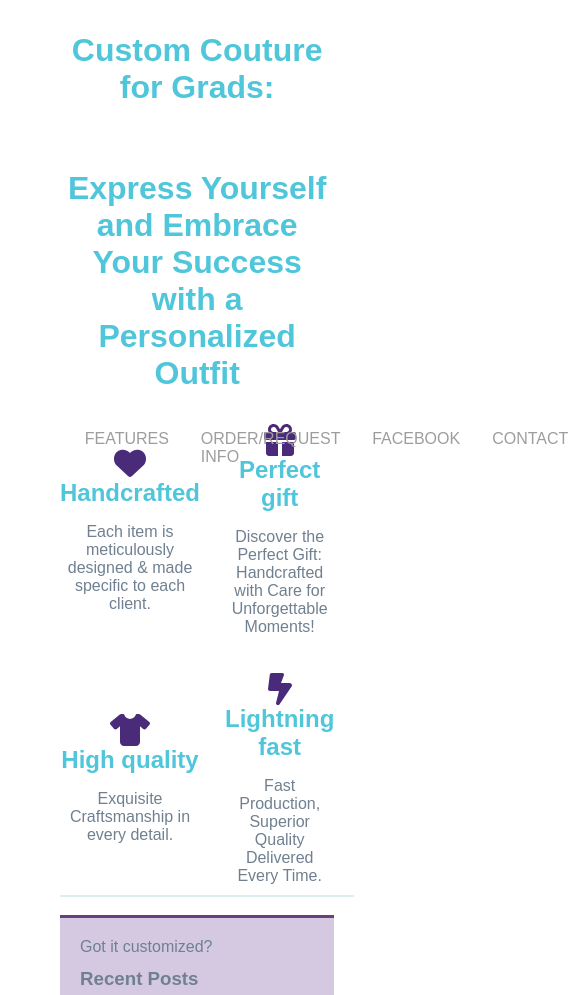
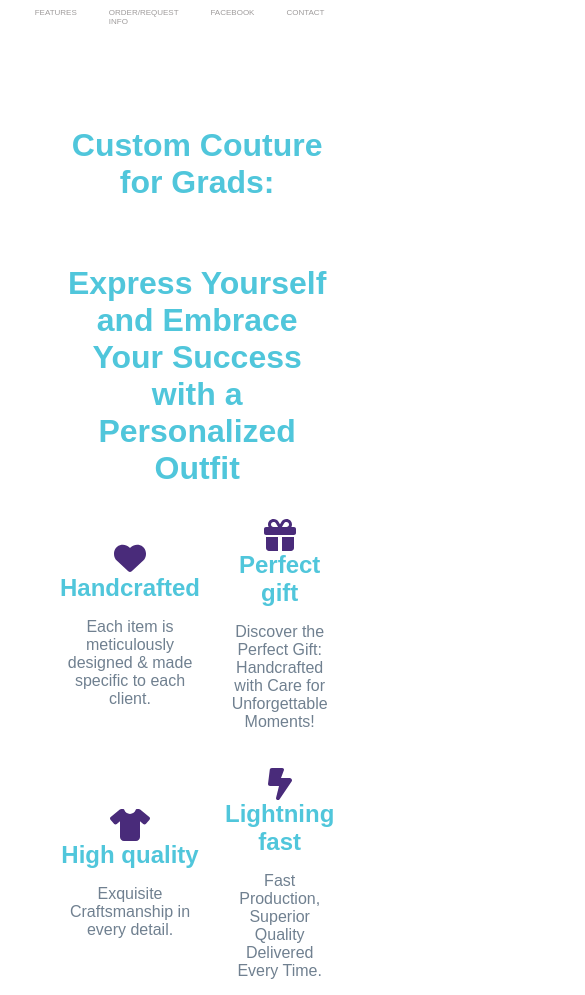
Before and after one commit to amoore1120/New-Product-Landing-Page, a plain HTML site: page index.html in a window 390 px wide. Shown: the top 995 px of the page, 585 px wide, since content can reach past the window. Drawn offline with Linux system fonts and the light colour scheme; a web font is replaced by a local one.

Commit message:
hereWeGoAgain

```diff
--- a/style.css
+++ b/style.css
@@ -519,6 +519,8 @@ footer p {
     margin-right: 0.5rem;
 }   */
 
+
+
 /* Responsive styles */
 @media (max-width: 768px) {
     .contact-grid {
@@ -560,6 +562,23 @@ footer p {
         background-color: white;
         align-items: center !important;
     }
+
+nav{
+    margin-bottom: 1050px;
+    margin-left: -50px;
+    font-size:8px;
+}
+
+.logo {
+    width: 25%;
+    margin-left: 5%;
+    margin-bottom: 700px !important;
+
+}
+
+#facebook-qr{
+display: none;
+}
 
     footer {
         align-items: center !important;
```
